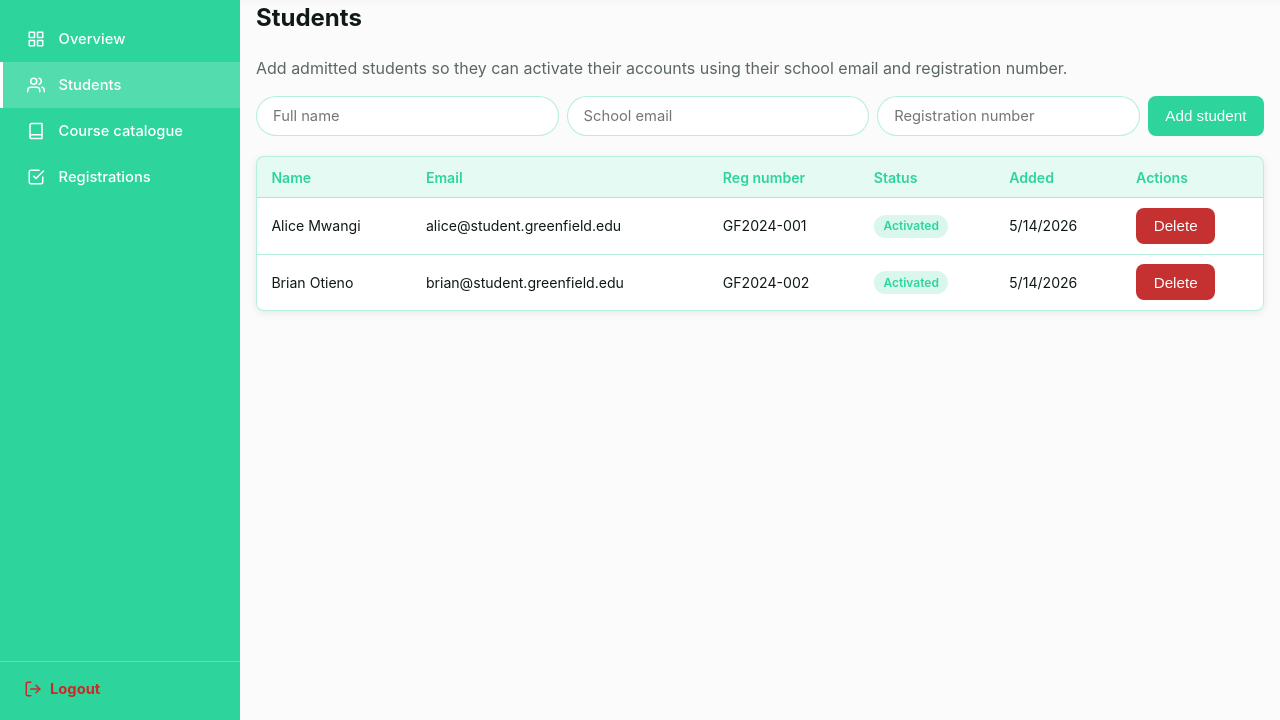
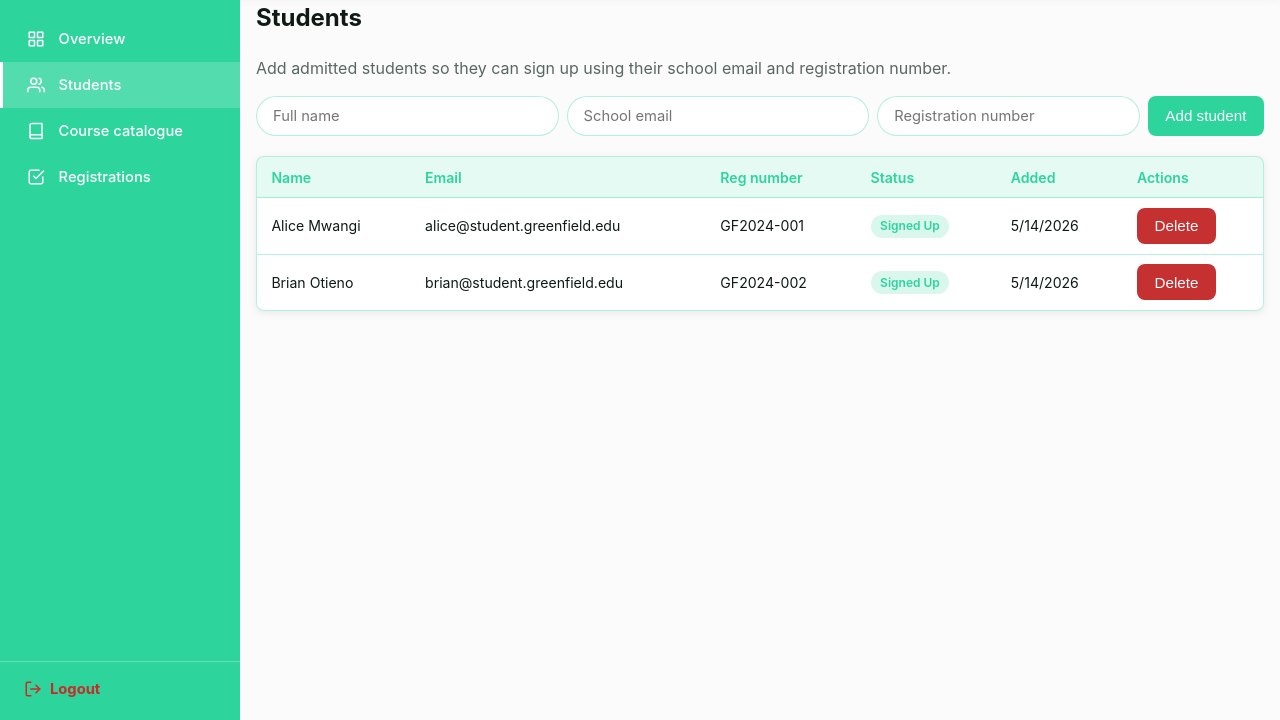
Before and after one commit to Winney360/GreenField_Institute, a PHP site: page /admin/students.php in a window 1280 px wide. Shown: the part 80-800 px from the top of the page. Run offline with PHP 8.4, Linux system fonts and the light colour scheme; a user stored in the database is signed in; data comes from the database, SQL or seed files in the repository.

Commit message:
feat: Update terminology from "activation" to "sign up" across the application for clarity

```diff
--- a/admin/dashboard.php
+++ b/admin/dashboard.php
@@ -73,7 +73,7 @@ $firstName = explode(' ', $admin['full_name'])[0];
                 <div class="stat-card">
                     <div class="stat-label">Total students</div>
                     <div class="stat-value" id="statTotalStudents">0</div>
-                    <div class="stat-sub"><span id="statActivated">0</span> activated</div>
+                    <div class="stat-sub"><span id="statActivated">0</span> signed up</div>
                 </div>
                 <div class="stat-card">
                     <div class="stat-label">Courses</div>
@@ -145,7 +145,7 @@ $firstName = explode(' ', $admin['full_name'])[0];
                         <a href="students.php" class="action-card ${ai.unactivated_students > 0 ? 'has-pending' : ''}">
                             <div class="badge-count">${ai.unactivated_students}</div>
                             <div class="action-card__body">
-                                <div class="action-card__label">Students awaiting activation</div>
+                                <div class="action-card__label">Students awaiting sign up</div>
                                 <div class="action-card__hint">Admitted but haven't signed up yet</div>
                             </div>
                         </a>
--- a/admin/students.php
+++ b/admin/students.php
@@ -55,7 +55,7 @@ require_admin();
       <div class="container">
         <h2>Students</h2>
         <p style="color:var(--text-muted); margin-top:0;">
-            Add admitted students so they can activate their accounts using their school email and registration number.
+            Add admitted students so they can sign up using their school email and registration number.
         </p>
 
         <!-- Add-student form -->
@@ -104,7 +104,7 @@ require_admin();
             }
             rowsEl.innerHTML = res.students.map(s => {
                 const statusClass = Number(s.activated) === 1 ? 'status-approved' : 'status-pending';
-                const statusText  = Number(s.activated) === 1 ? 'Activated' : 'Pending activation';
+                const statusText  = Number(s.activated) === 1 ? 'Signed up' : 'Pending sign up';
                 return `
                     <tr>
                         <td>${escapeHtml(s.full_name)}</td>
@@ -133,7 +133,7 @@ require_admin();
                 registration_number: document.getElementById('newRegNum').value.trim(),
             });
             if (res.ok) {
-                flash('msg', 'Student added. They can now activate their account.', 'success');
+                flash('msg', 'Student added. They can now sign up.', 'success');
                 form.reset();
                 load();
             } else {
--- a/api/register.php
+++ b/api/register.php
@@ -51,7 +51,7 @@ if (!$row) {
     json_response(['ok' => false, 'error' => "The email and registration number don't match an admitted student record."], 401);
 }
 if (!empty($row['password_hash'])) {
-    json_response(['ok' => false, 'error' => 'That account is already activated. Please sign in instead.'], 409);
+    json_response(['ok' => false, 'error' => 'That account is already signed up. Please log in instead.'], 409);
 }
 
 // --- Activate: set the password, start their session -----------------
--- a/assets/js/auth.js
+++ b/assets/js/auth.js
@@ -78,7 +78,7 @@
         const btn = form.querySelector('button[type="submit"]');
         form.addEventListener('submit', async function (e) {
             e.preventDefault();
-            btn.disabled = true; btn.textContent = 'Activating…';
+            btn.disabled = true; btn.textContent = 'Signing up…';
             const res = await api.post('api/register.php', {
                 email:               form.email.value.trim(),
                 registration_number: form.registration_number.value.trim(),
@@ -87,8 +87,8 @@
             if (res.ok) {
                 window.location.href = res.redirect;
             } else {
-                flash('msg', res.error || 'Activation failed.', 'error');
-                btn.disabled = false; btn.textContent = 'Activate';
+                flash('msg', res.error || 'Sign up failed.', 'error');
+                btn.disabled = false; btn.textContent = 'Sign up';
             }
         });
     }
--- a/index.html
+++ b/index.html
@@ -74,7 +74,7 @@
                 <!-- ============ SIGNUP VIEW (account activation) ============ -->
                 <div class="auth-view auth-view--signup">
                     <div class="auth-welcome">
-                        <h1>ACTIVATE ACCOUNT</h1>
+                        <h1>SIGN UP</h1>
                         <p>Use the school email and registration number you were given on admission.</p>
                     </div>
 
@@ -120,11 +120,11 @@
                             </button>
                         </div>
 
-                        <button type="submit" class="auth-btn">Activate</button>
+                        <button type="submit" class="auth-btn">Sign up</button>
                     </form>
 
                     <p class="auth-card__switch">
-                        Already activated? <a href="#login" data-switch-to="login">Login</a>
+                        Already have an account? <a href="#login" data-switch-to="login">Login</a>
                     </p>
                 </div>
 
```
Also changed, not shown: REPORT.md (+7 -7 lines).
